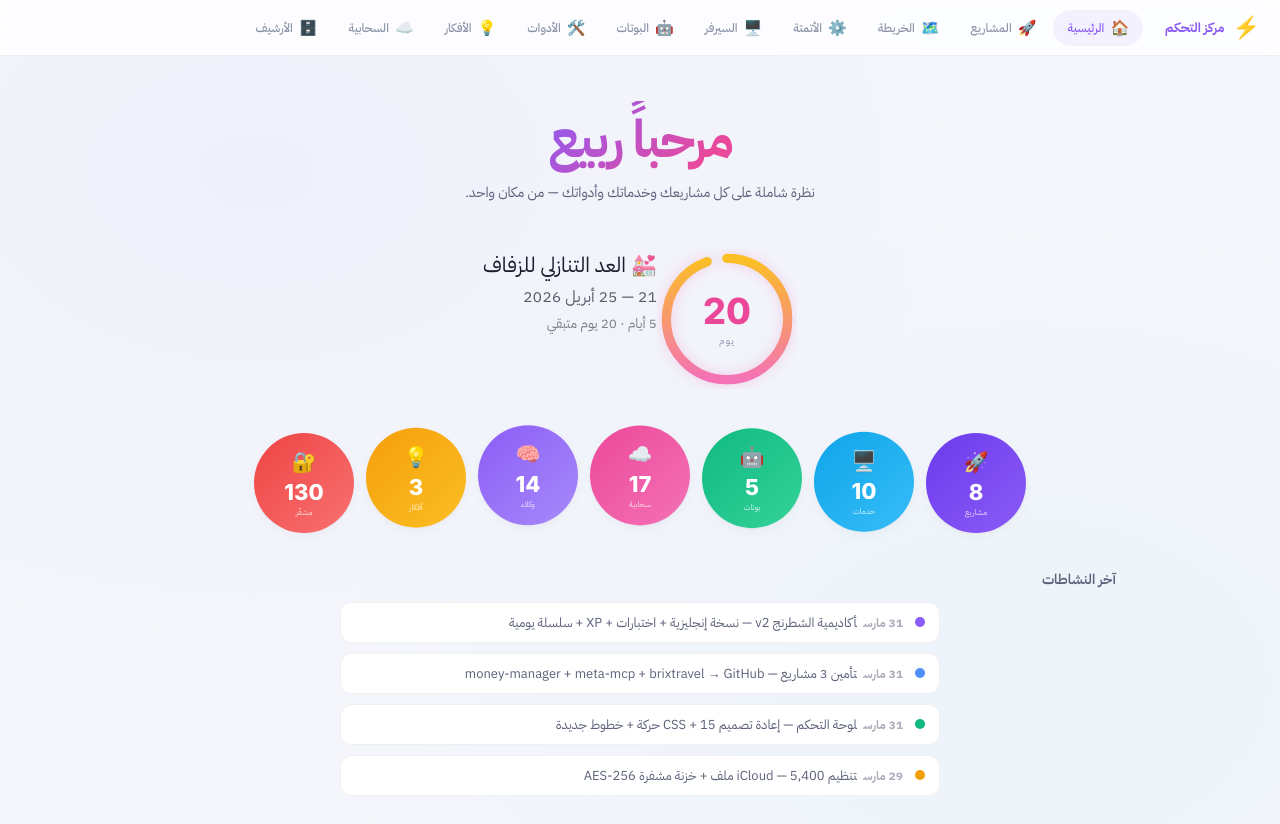
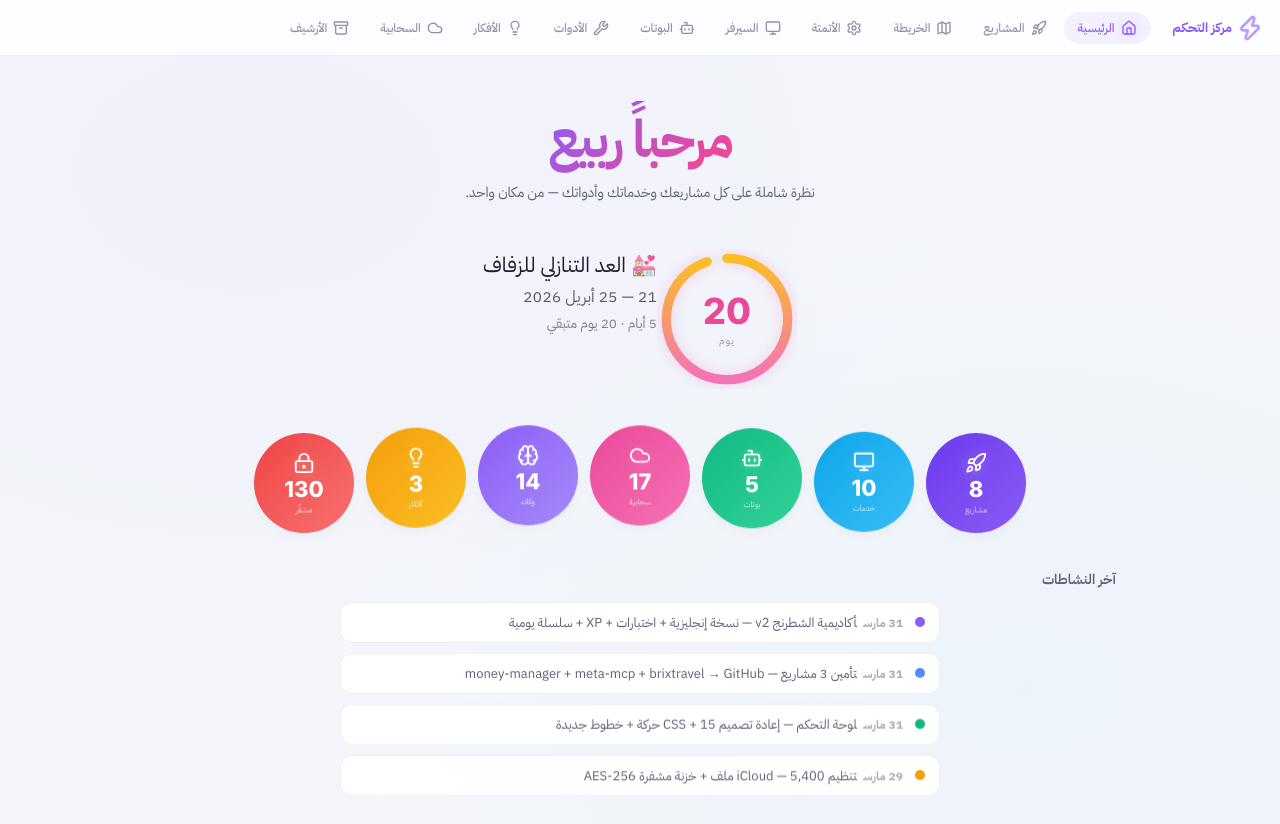
Before and after one commit to aneerabee/command-center, a plain HTML site: page index.html in a window 1280 px wide. Drawn offline with nearby package versions, Linux system fonts and the light colour scheme.

Commit message:
feat: replace emojis with Lucide SVG icons + animations + UI/UX fixes
- Add Lucide Icons CDN (professional SVG icon library)
- Create 60+ emoji-to-icon mapping with post-render DOM processing
- Add hover/active animations for icons (scale, glow, rotate, float)
- Nav icons: color change on hover, purple glow when active
- Orb icons: float animation with white glow
- Planet icons: scale+rotate on hover
- Book icons: desaturate-to-color transition on hover
- Bot icons: tilt animation on hover
- Terminal detail: green-colored icons
- Split panel: white icons with shadow
- Fix scroll stutter: overscroll-behavior, will-change, translateZ(0)
- Fix glass card hardware acceleration
- Fix page min-height calculation
- Zero console errors

```diff
--- a/app.js
+++ b/app.js
@@ -6,6 +6,62 @@
 /* ─────────────── 1. UTILITIES ─────────────── */
 
 const E = s => String(s||'').replace(/&/g,'&amp;').replace(/</g,'&lt;').replace(/>/g,'&gt;').replace(/"/g,'&quot;');
+
+/* ── ICON SYSTEM — Lucide SVG icons replace emojis ── */
+const IC={
+  '🏠':'home','🚀':'rocket','🗺️':'map','⚙️':'settings','🖥️':'monitor',
+  '🤖':'bot','🛠️':'wrench','💡':'lightbulb','☁️':'cloud','🗄️':'archive',
+  '🏨':'building-2','💒':'heart','📢':'megaphone','💳':'credit-card',
+  '⚡':'zap','💬':'message-circle','🌐':'globe','♟️':'trophy',
+  '🧠':'brain','💰':'wallet','🏦':'landmark','💱':'arrow-right-left',
+  '🏢':'building','🛍️':'shopping-bag','🏗️':'hard-hat','📸':'camera',
+  '🔐':'lock-keyhole','🦞':'terminal','🐙':'github','📊':'bar-chart-3',
+  '✈️':'send','🔍':'search','🕷️':'scan-search','🔗':'link',
+  '🪙':'circle-dollar-sign','🚂':'train-front','📝':'file-text',
+  '🔒':'shield-check','📁':'folder-open','🔧':'settings',
+  '🕵️':'scan-eye','📘':'book-open','🟣':'circle-dot','▲':'triangle',
+  '⏰':'clock','💾':'hard-drive','🛡️':'shield','📱':'smartphone',
+  '📦':'package','🎯':'target','🔄':'refresh-cw','🐳':'container',
+  '📡':'radio-tower','👥':'users','🌍':'earth','📈':'trending-up',
+  '💹':'trending-up','🎨':'palette','🔔':'bell','🎮':'gamepad-2',
+  '👤':'user','📌':'pin','⚠️':'alert-triangle','📂':'folder'
+};
+
+function _processIcons(){
+  if(!window.lucide)return;
+  const targets=[
+    ['.nav-icon',16,2],['.bar-icon',20,2],['.more-icon',22,2],
+    ['.brand-icon',20,2.5],['.orb-icon',22,2],['.svc-em',18,2],
+    ['.planet-emoji',26,1.5],['.book-emoji',32,1.5],
+    ['.sticky-emoji',36,1.5],['.bot-emoji',26,2],
+    ['.map-item>span:first-child',18,2]
+  ];
+  targets.forEach(([sel,sz,sw])=>{
+    document.querySelectorAll(sel).forEach(el=>{
+      if(el.classList.contains('ic-done'))return;
+      const em=el.textContent.trim();
+      const nm=IC[em];
+      if(nm){
+        el.innerHTML=`<i data-lucide="${nm}" style="width:${sz}px;height:${sz}px" stroke-width="${sw}"></i>`;
+        el.classList.add('ic-done');
+      }
+    });
+  });
+  // Handle inline font-size spans (project heroes, detail banners, card heads)
+  document.querySelectorAll('span[style*="font-size"]').forEach(el=>{
+    if(el.classList.contains('ic-done')||el.children.length>0)return;
+    const em=el.textContent.trim();
+    if(!em||em.length>4)return;
+    const nm=IC[em];
+    if(nm){
+      const m=el.style.fontSize.match(/(\d+)/);
+      const sz=m?parseInt(m[1]):24;
+      el.innerHTML=`<i data-lucide="${nm}" style="width:${sz}px;height:${sz}px" stroke-width="${sz>30?1.5:2}"></i>`;
+      el.classList.add('ic-done');
+    }
+  });
+  lucide.createIcons();
+}
 const M = {};
 [...PRJ,...BOT,...TL,...ARC,...IDEAS].forEach(i => { M[i.name] = i; });
 const _validPages = new Set(PG.map(p => p.id));
@@ -58,6 +114,7 @@ function init() {
 
   _updateCountdown();
   setInterval(_updateCountdown, 60000);
+  requestAnimationFrame(_processIcons);
 
   const hashParts = location.hash.slice(1).split('/');
   if (hashParts[1]) {
@@ -77,6 +134,7 @@ function go(id) {
   document.querySelectorAll('.nav-item').forEach(el => el.classList.toggle('active', el.dataset.page === id));
   document.querySelectorAll('.bar-item').forEach(el => el.classList.toggle('active', el.dataset.page === id));
   window.scrollTo(0, 0);
+  requestAnimationFrame(_processIcons);
 }
 
 function openMore() {
@@ -567,7 +625,7 @@ function openProjectDetail(name) {
   _suppressHash = true;
   location.hash = cur+'/'+encodeURIComponent(name);
   window.scrollTo(0,0);
-  requestAnimationFrame(()=>el.classList.add('open'));
+  requestAnimationFrame(()=>{el.classList.add('open');_processIcons();});
 }
 
 /* ── 2. BOT TERMINAL — واجهة ترمنال داكنة ── */
@@ -614,7 +672,7 @@ function openBotDetail(name) {
   document.body.appendChild(el);
   _suppressHash = true;
   location.hash = cur+'/'+encodeURIComponent(name);
-  requestAnimationFrame(()=>el.classList.add('open'));
+  requestAnimationFrame(()=>{el.classList.add('open');_processIcons();});
 }
 
 /* ── 3. TOOL SPLIT — لوحة منقسمة (أيقونة + تفاصيل) ── */
@@ -647,7 +705,7 @@ function openToolDetail(name) {
   document.body.appendChild(el);
   _suppressHash = true;
   location.hash = cur+'/'+encodeURIComponent(name);
-  requestAnimationFrame(()=>el.classList.add('open'));
+  requestAnimationFrame(()=>{el.classList.add('open');_processIcons();});
 }
 
 /* ── 4. IDEA EXPAND — بطاقة تتوسع من المركز ── */
@@ -688,7 +746,7 @@ function openIdeaDetail(name) {
   document.body.appendChild(el);
   _suppressHash = true;
   location.hash = cur+'/'+encodeURIComponent(name);
-  requestAnimationFrame(()=>el.classList.add('open'));
+  requestAnimationFrame(()=>{el.classList.add('open');_processIcons();});
 }
 
 /* ── 5. ARCHIVE DOCUMENT — وثيقة ورقية كلاسيكية ── */
@@ -719,7 +777,7 @@ function openArchiveDetail(name) {
   document.body.appendChild(el);
   _suppressHash = true;
   location.hash = cur+'/'+encodeURIComponent(name);
-  requestAnimationFrame(()=>el.classList.add('open'));
+  requestAnimationFrame(()=>{el.classList.add('open');_processIcons();});
 }
 
 /* ── إغلاق أي عرض تفصيلي ── */
--- a/index.html
+++ b/index.html
@@ -39,6 +39,7 @@
   </defs>
 </svg>
 
+<script src="https://unpkg.com/lucide@0.344.0/dist/umd/lucide.min.js"></script>
 <script src="data.js"></script>
 <script src="app.js"></script>
 </body>
--- a/style.css
+++ b/style.css
@@ -17,12 +17,36 @@
 
 /* ══════ BASE ══════ */
 *{margin:0;padding:0;box-sizing:border-box}
-html{scroll-behavior:smooth}
-body{font-family:var(--font);background:var(--bg);color:var(--t1);min-height:100vh;overflow-x:hidden;-webkit-font-smoothing:antialiased;
+html{scroll-behavior:smooth;overscroll-behavior:contain}
+body{font-family:var(--font);background:var(--bg);color:var(--t1);min-height:100vh;overflow-x:hidden;-webkit-font-smoothing:antialiased;-webkit-overflow-scrolling:touch;
   background-image:radial-gradient(at 20% 20%,rgba(139,92,246,.04) 0%,transparent 50%),radial-gradient(at 80% 80%,rgba(14,165,233,.03) 0%,transparent 50%)}
 ::-webkit-scrollbar{width:6px}::-webkit-scrollbar-track{background:transparent}::-webkit-scrollbar-thumb{background:rgba(0,0,0,.1);border-radius:3px}
 *:focus-visible{outline:2px solid var(--purple);outline-offset:2px}*:focus:not(:focus-visible){outline:none}
 a{text-decoration:none;color:inherit}
+
+/* ══════ LUCIDE ICONS ══════ */
+[data-lucide],svg.lucide{display:inline-block;vertical-align:middle;stroke:currentColor;fill:none;stroke-linecap:round;stroke-linejoin:round;flex-shrink:0;transition:transform .3s var(--ease),color .3s var(--ease),filter .3s var(--ease)}
+.ic-done{line-height:0}
+.nav-icon [data-lucide],.nav-icon svg.lucide{color:var(--t3)}
+.nav-item:hover [data-lucide],.nav-item:hover svg.lucide{transform:scale(1.15);color:var(--t1)}
+.nav-item.active [data-lucide],.nav-item.active svg.lucide{color:var(--purple);filter:drop-shadow(0 0 6px rgba(139,92,246,.3))}
+.bar-icon [data-lucide],.bar-icon svg.lucide{color:var(--t3)}
+.bar-item.active .bar-icon [data-lucide],.bar-item.active .bar-icon svg.lucide{color:var(--purple);transform:scale(1.1)}
+.orb-icon svg.lucide{color:#fff;filter:drop-shadow(0 2px 6px rgba(255,255,255,.3));animation:float 5s ease-in-out infinite}
+.brand-icon svg.lucide{color:var(--purple);animation:pulse 3s ease-in-out infinite}
+.prj-hero svg.lucide{filter:drop-shadow(0 4px 12px rgba(255,255,255,.2))}
+.planet-emoji svg.lucide{color:var(--purple);transition:transform .4s var(--ease)}
+.planet:hover svg.lucide{transform:scale(1.2) rotate(8deg)}
+.book-emoji svg.lucide{color:var(--t2);transition:all .4s var(--ease)}
+.book-card:hover .book-emoji svg.lucide{color:var(--t1);transform:scale(1.1)}
+.sticky-emoji svg.lucide{color:var(--t2)}
+.svc-em svg.lucide{color:var(--cyan)}
+.bot-emoji svg.lucide{transition:transform .3s var(--ease)}
+.bot-card:hover .bot-emoji svg.lucide{transform:scale(1.15) rotate(-5deg)}
+/* Terminal detail icons */
+.dt-panel svg.lucide{color:#7ee787}
+/* Split panel icons */
+.dsp-sidebar svg.lucide{color:#fff;filter:drop-shadow(0 2px 8px rgba(255,255,255,.2))}
 
 /* ══════ ANIMATIONS ══════ */
 @keyframes fadeIn{from{opacity:0;transform:translateY(16px)}to{opacity:1;transform:none}}
@@ -65,13 +89,13 @@ a{text-decoration:none;color:inherit}
 .more-icon{font-size:22px}.more-label{font-weight:500}
 
 /* ══════ PAGES ══════ */
-.page{display:none;min-height:100vh;padding:72px 24px 48px;max-width:1000px;margin:0 auto;position:relative}
-.page.active{display:block;animation:fadeIn .5s var(--ease)}
+.page{display:none;min-height:calc(100vh - 56px);padding:72px 24px 48px;max-width:1000px;margin:0 auto;position:relative;will-change:opacity,transform}
+.page.active{display:block;animation:fadeIn .4s var(--ease)}
 .page-title{font-size:22px;font-weight:700;letter-spacing:-.5px;margin-bottom:20px;text-align:center}
 .section-title{font-size:14px;font-weight:600;color:var(--t2);margin-bottom:12px}
 
 /* ══════ GLASS CARD ══════ */
-.glass{position:relative;border:1px solid var(--brd);border-radius:var(--rl);overflow:hidden;transition:all .4s var(--ease);cursor:pointer;background:var(--surface);box-shadow:var(--sh)}
+.glass{position:relative;border:1px solid var(--brd);border-radius:var(--rl);overflow:hidden;transition:all .35s var(--ease);cursor:pointer;background:var(--surface);box-shadow:var(--sh);will-change:transform,box-shadow;transform:translateZ(0)}
 .glass::before{content:'';position:absolute;top:0;left:0;right:0;height:1px;background:linear-gradient(90deg,transparent,rgba(139,92,246,.1),transparent);pointer-events:none;z-index:1}
 .glass::after{content:'';position:absolute;width:200px;height:200px;left:var(--mouse-x,50%);top:var(--mouse-y,50%);transform:translate(-50%,-50%);background:radial-gradient(circle,rgba(139,92,246,.06),transparent 70%);border-radius:50%;pointer-events:none;opacity:0;transition:opacity .3s}
 .glass:hover::after{opacity:1}
@@ -201,7 +225,7 @@ a{text-decoration:none;color:inherit}
 .bot-grid{display:grid;grid-template-columns:repeat(auto-fill,minmax(300px,1fr));gap:14px}
 .bot-card{background:var(--surface);box-shadow:var(--sh);border:1px solid var(--brd);border-radius:var(--rl);overflow:hidden;cursor:pointer;transition:all .4s var(--ease);animation:slideUp .4s var(--ease) both}
 .bot-card:hover{transform:translateY(-3px);box-shadow:0 8px 24px rgba(0,0,0,.08)}
-.bot-header{display:flex;align-items:center;gap:12px;padding:14px 18px}
+.bot-header{display:flex;align-items:center;gap:12px;padding:14px 18px;border-bottom:1px solid var(--brd)}
 .bot-pulse{width:10px;height:10px;border-radius:50%;flex-shrink:0}
 .pulse-on{background:var(--green);box-shadow:0 0 10px var(--green);animation:glow 2s infinite}
 .pulse-off{background:var(--t3)}
```
